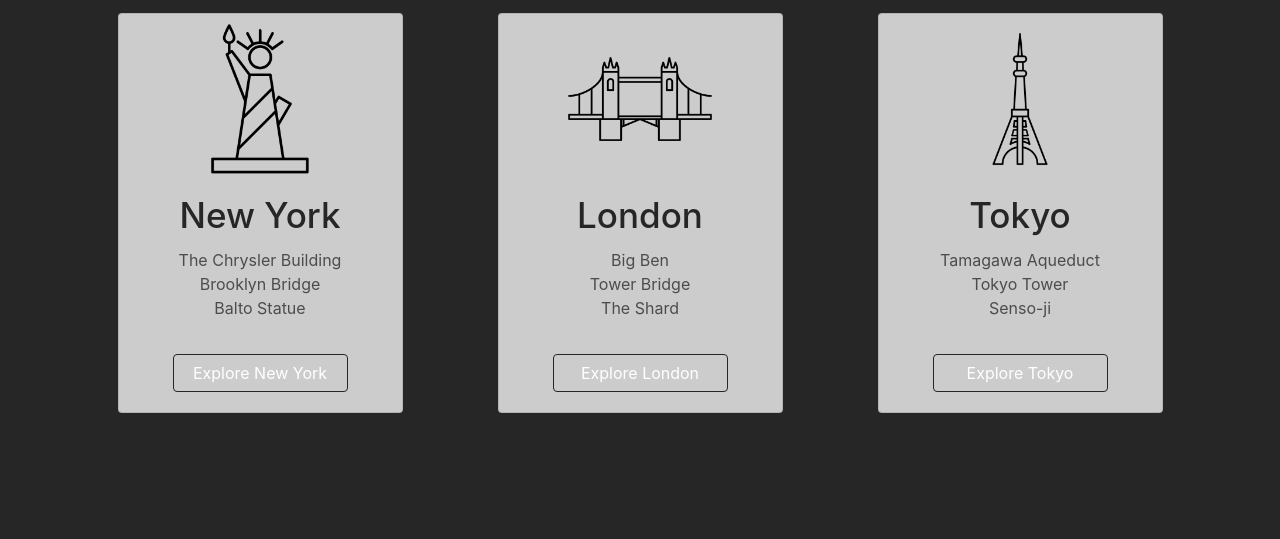
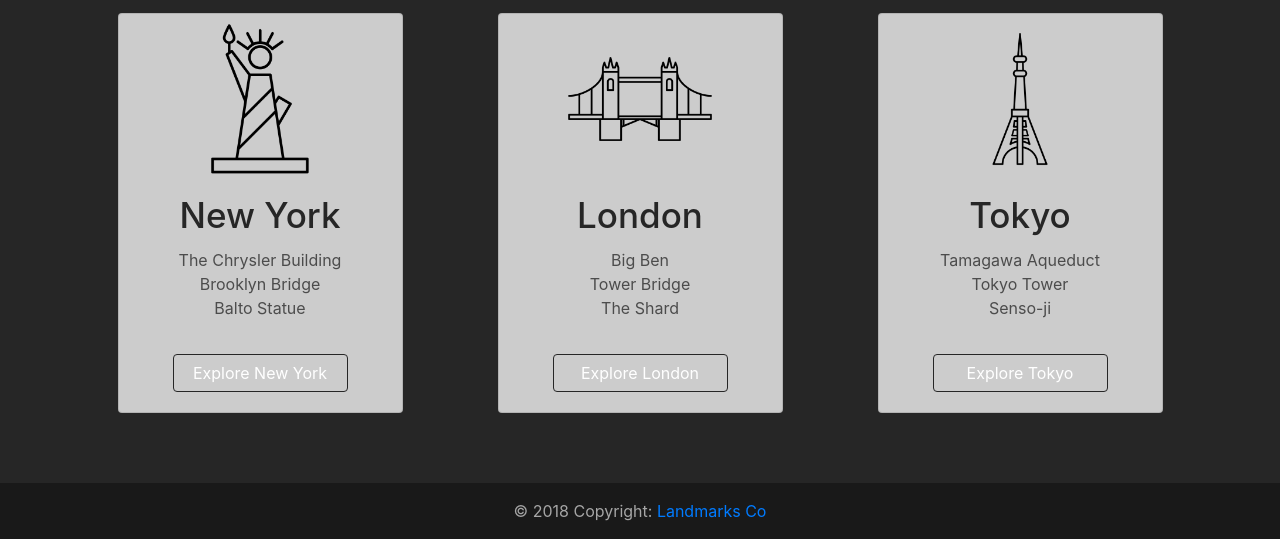
Before and after one commit to agray0232/landmarker, a plain HTML site: page main.html in a window 1280 px wide. Shown: the part 762-1301 px from the top of the page. Before the commit the page ends 1175 px from the top, so only its background shows below. Drawn offline with nearby package versions, Linux system fonts and the light colour scheme.

Commit message:
Added simple footer with copyright

```diff
--- a/main.css
+++ b/main.css
@@ -42,6 +42,7 @@ body{
 
 .homepage-content-wrapper{
     padding-top:50px;
+    padding-bottom:70px;
 }
 
 .homepage-main-body{
@@ -125,3 +126,7 @@ body{
 .footer{
     background-color:#191919;
 }
+
+.footer-copyright{
+    color:#a6a6a6;
+}
--- a/main.html
+++ b/main.html
@@ -78,7 +78,7 @@
                                 </ul>
                             </div>
                             <a class="btn btn-primary btn-card mt-auto"
-                                href="https://www.google.com/maps/search/landmarks/@40.7555666,-73.9641265,13.36z/data=!4m2!2m1!6e1"
+                                href="https://www.google.com/maps/search/landmarks/@40.7480242,-74.0046386,13z/data=!4m2!2m1!6e1"
                                 target="_blank">
                                 Explore New York</a>
                         </div>
@@ -122,13 +122,11 @@
             </section>
         </div>
     </main>
-    <!-- Footer
-    <footer class="footer font-small pt-4">
-
-        <div class="footer-copyright text-center py-3">© 2018 Copyright:
-            <a href="https://mdbootstrap.com/education/bootstrap/"> MDBootstrap.com</a>
+    <footer class="footer">
+        <div class="container footer-copyright text-center py-3">© 2018 Copyright:
+            <a href="https://github.com/agray0232/landmarks"> Landmarks Co</a>
         </div>
-    </footer>-->
+    </footer>
 </body>
 
 </html>
```
